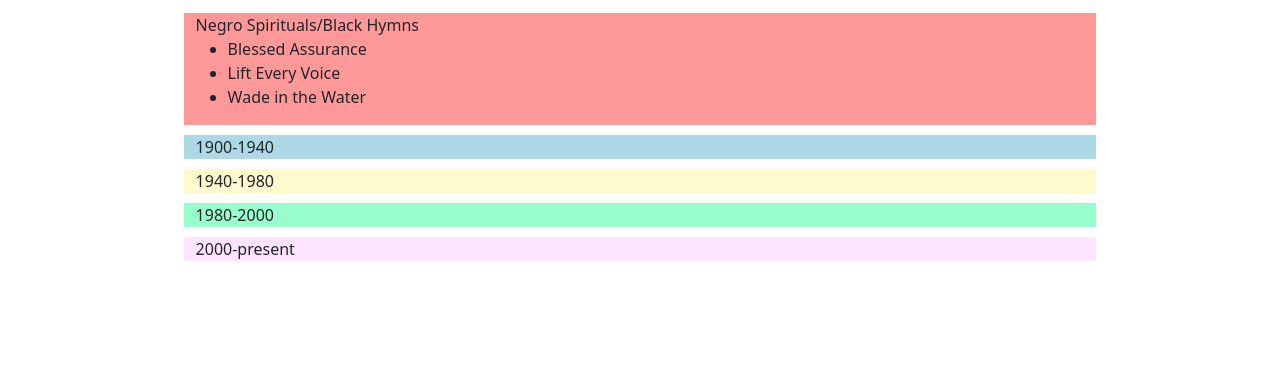
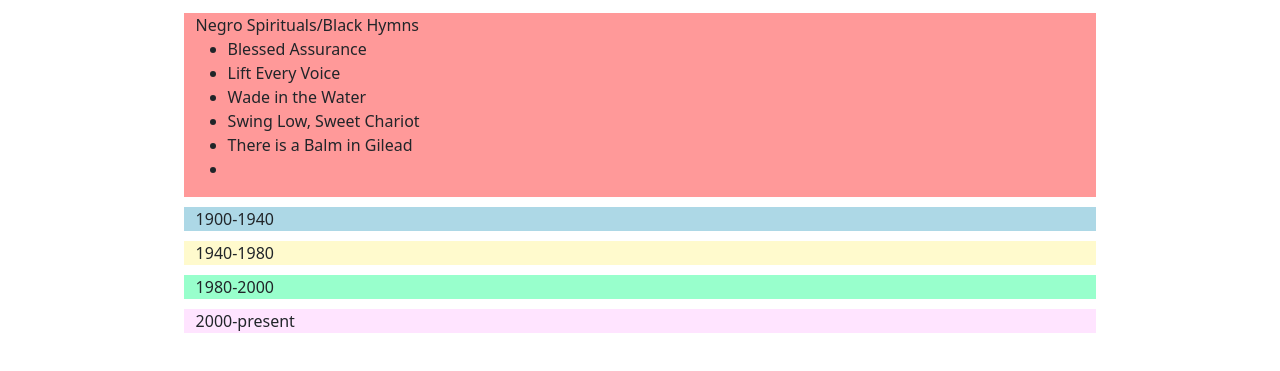
Before and after one commit to halowe94/resources-for-anti-racism, a website: page html-pages/music.html in a window 1280 px wide. Shown: the part 163-534 px from the top of the page. Drawn offline with nearby package versions, Linux system fonts and the light colour scheme; files that its build step writes are made by us from their sources; files whose address does not match are found by name.

Commit message:
added 2 songs to spirituals list

```diff
--- a/html-pages/music.html
+++ b/html-pages/music.html
@@ -69,6 +69,9 @@
               <li>Blessed Assurance</li>
               <li>Lift Every Voice</li>
               <li>Wade in the Water</li>
+              <li>Swing Low, Sweet Chariot</li>
+              <li>There is a Balm in Gilead</li>
+              <li></li>
             </ul>
           </div>
           <div class="secondDiv">1900-1940</div>
```
Also changed, not shown: html-pages/movies.html (+1 -1 lines).
